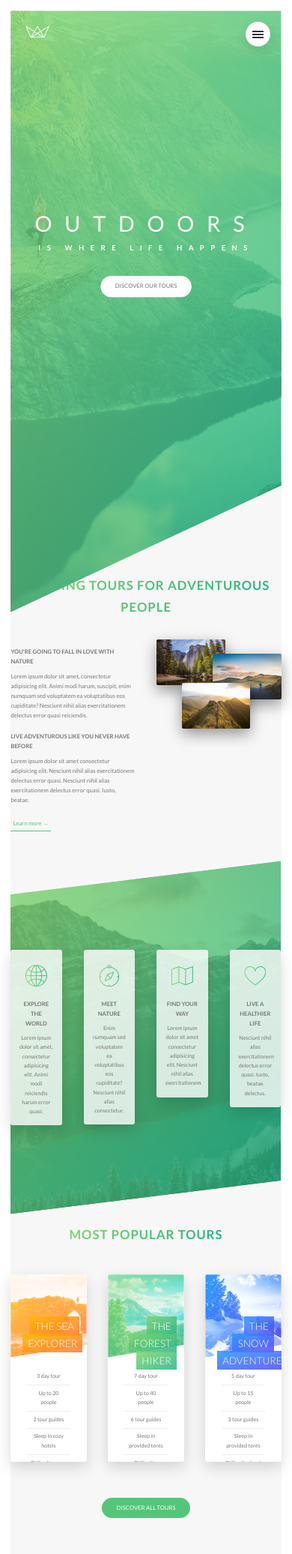
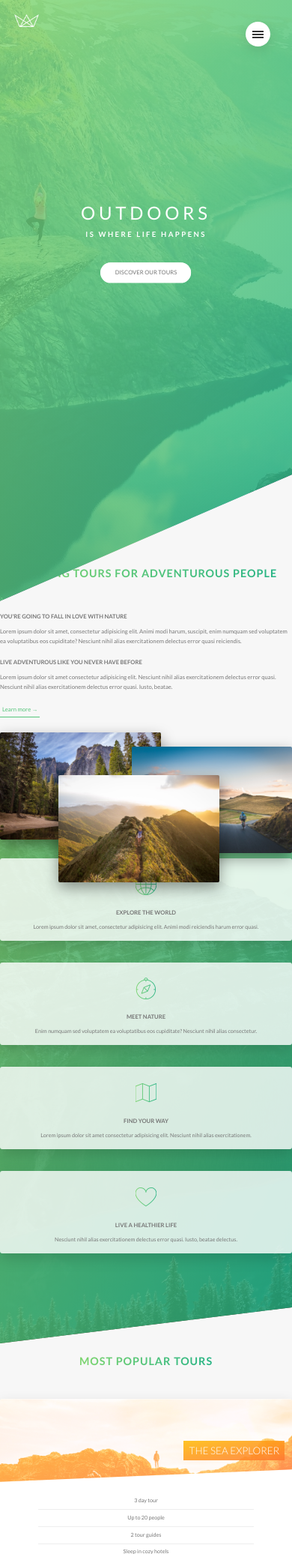
Before and after one commit to team-cake/just-a-website, a PHP site: page / in a window 390 px wide. Shown: the top 2073 px of the page at 75% size. Run offline with PHP 8.4, Linux system fonts and the light colour scheme.

Commit message:
Set some style rules for responsive design

```diff
--- a/public/css/style.css
+++ b/public/css/style.css
@@ -10,6 +10,8 @@
 - tab-port
 - tab-land
 - big-desk
+
+ORDER: Base + typography > general layout + grid > page layout > components
 
 1em = 16px
 */
@@ -55,9 +57,6 @@
   @media (max-width: 75em) {
     html {
       font-size: 56.25%; } }
-  @media (max-width: 56.25em) {
-    html {
-      font-size: 50%; } }
   @media (max-width: 37.5em) {
     html {
       font-size: 30%; } }
@@ -66,15 +65,18 @@
       font-size: 75%; } }
 
 body {
-  box-sizing: border-box; }
+  box-sizing: border-box;
+  padding: 3rem; }
+  @media (max-width: 56.25em) {
+    body {
+      padding: 0; } }
 
 body {
   font-family: 'Lato', sans-serif;
   font-weight: 400;
   /* font-size: 16px; */
   line-height: 1.7;
-  color: #777;
-  padding: 3rem; }
+  color: #777; }
 
 .heading-primary {
   color: #fff;
@@ -93,14 +95,19 @@
 		animation-delay: 3s;
 		animation-iteration-count: 3;
 		*/ }
+    @media (max-width: 37.5em) {
+      .heading-primary--main {
+        letter-spacing: 1rem;
+        font-size: 5rem; } }
   .heading-primary--sub {
     display: block;
     font-size: 2rem;
     font-weight: 700;
     letter-spacing: 1.75rem;
-    animation-name: moveInRight;
-    animation-duration: 1s;
-    animation-timing-function: ease-out; }
+    animation: moveInRight 1s ease-out; }
+    @media (max-width: 37.5em) {
+      .heading-primary--sub {
+        letter-spacing: 0.5rem; } }
 
 .heading-secondary {
   font-size: 3.5rem;
@@ -112,6 +119,12 @@
   color: transparent;
   letter-spacing: 0.2rem;
   transition: all 0.2s; }
+  @media (max-width: 56.25em) {
+    .heading-secondary {
+      font-size: 3rem; } }
+  @media (max-width: 37.5em) {
+    .heading-secondary {
+      font-size: 2.5erem; } }
   .heading-secondary:hover {
     transform: skewY(2deg) skewX(15deg) scale(1.1);
     text-shadow: 0.5rem 1rem 2rem rgba(0, 0, 0, 0.2); }
@@ -603,6 +616,9 @@
   margin: 0 auto; }
   .row:not(:last-child) {
     margin-bottom: 8rem; }
+    @media (max-width: 56.25em) {
+      .row:not(:last-child) {
+        margin-bottom: 6rem; } }
   .row::after {
     content: '';
     display: table;
@@ -611,6 +627,13 @@
     float: left; }
     .row [class^='col-']:not(:last-child) {
       margin-right: 6rem; }
+      @media (max-width: 56.25em) {
+        .row [class^='col-']:not(:last-child) {
+          margin-right: 0;
+          margin-bottom: 6rem; } }
+    @media (max-width: 56.25em) {
+      .row [class^='col-'] {
+        width: 100% !important; } }
   .row .col-1-of-2 {
     width: calc((100% - 6rem) / 2); }
   .row .col-1-of-3 {
--- a/public/sass/base/_base.scss
+++ b/public/sass/base/_base.scss
@@ -15,11 +15,6 @@
 		font-size: 56.25%; // 1rem = 9px, 9/16 = 56.25%
 	}
 
-	@include respond(tab-port) {
-		// width < 900?
-		font-size: 50%; // 1rem = 8px, 8/16 = 50%
-	}
-
 	@include respond(phone) {
 		font-size: 30%; // 1rem = 4.8px, 4.8/16 = 30%
 	}
@@ -31,4 +26,9 @@
 
 body {
 	box-sizing: border-box;
+	padding: 3rem;
+
+	@include respond(tab-port) {
+		padding: 0;
+	}
 }
--- a/public/sass/base/_typography.scss
+++ b/public/sass/base/_typography.scss
@@ -4,7 +4,6 @@
 	/* font-size: 16px; */
 	line-height: 1.7;
 	color: $color-grey-dark;
-	padding: 3rem;
 }
 
 .heading-primary {
@@ -24,6 +23,11 @@
 		animation-duration: 1s;
 		animation-timing-function: ease-out;
 
+		@include respond(phone) {
+			letter-spacing: 1rem;
+			font-size: 5rem;
+		}
+
 		/*
 		animation-delay: 3s;
 		animation-iteration-count: 3;
@@ -36,9 +40,14 @@
 		font-weight: 700;
 		letter-spacing: 1.75rem;
 
-		animation-name: moveInRight;
-		animation-duration: 1s;
-		animation-timing-function: ease-out;
+		// animation-name: moveInRight;
+		// animation-duration: 1s;
+		// animation-timing-function: ease-out;
+		animation: moveInRight 1s ease-out;
+
+		@include respond(phone) {
+			letter-spacing: 0.5rem;
+		}
 	}
 }
 
@@ -56,6 +65,14 @@
 	color: transparent;
 	letter-spacing: 0.2rem;
 	transition: all 0.2s;
+
+	@include respond(tab-port) {
+		font-size: 3rem;
+	}
+
+	@include respond(phone) {
+		font-size: 2.5erem;
+	}
 
 	&:hover {
 		transform: skewY(2deg) skewX(15deg) scale(1.1);
--- a/public/sass/layout/_grid.scss
+++ b/public/sass/layout/_grid.scss
@@ -4,6 +4,10 @@
 
 	&:not(:last-child) {
 		margin-bottom: $gutter-vertical;
+
+		@include respond(tab-port) {
+			margin-bottom: $gutter-vertical-small;
+		}
 	}
 
 	@include clearfix;
@@ -14,6 +18,15 @@
 
 		&:not(:last-child) {
 			margin-right: $gutter-horizontal;
+
+			@include respond(tab-port) {
+				margin-right: 0;
+				margin-bottom: $gutter-vertical-small;
+			}
+		}
+
+		@include respond(tab-port) {
+			width: 100% !important;
 		}
 	}
 
```
